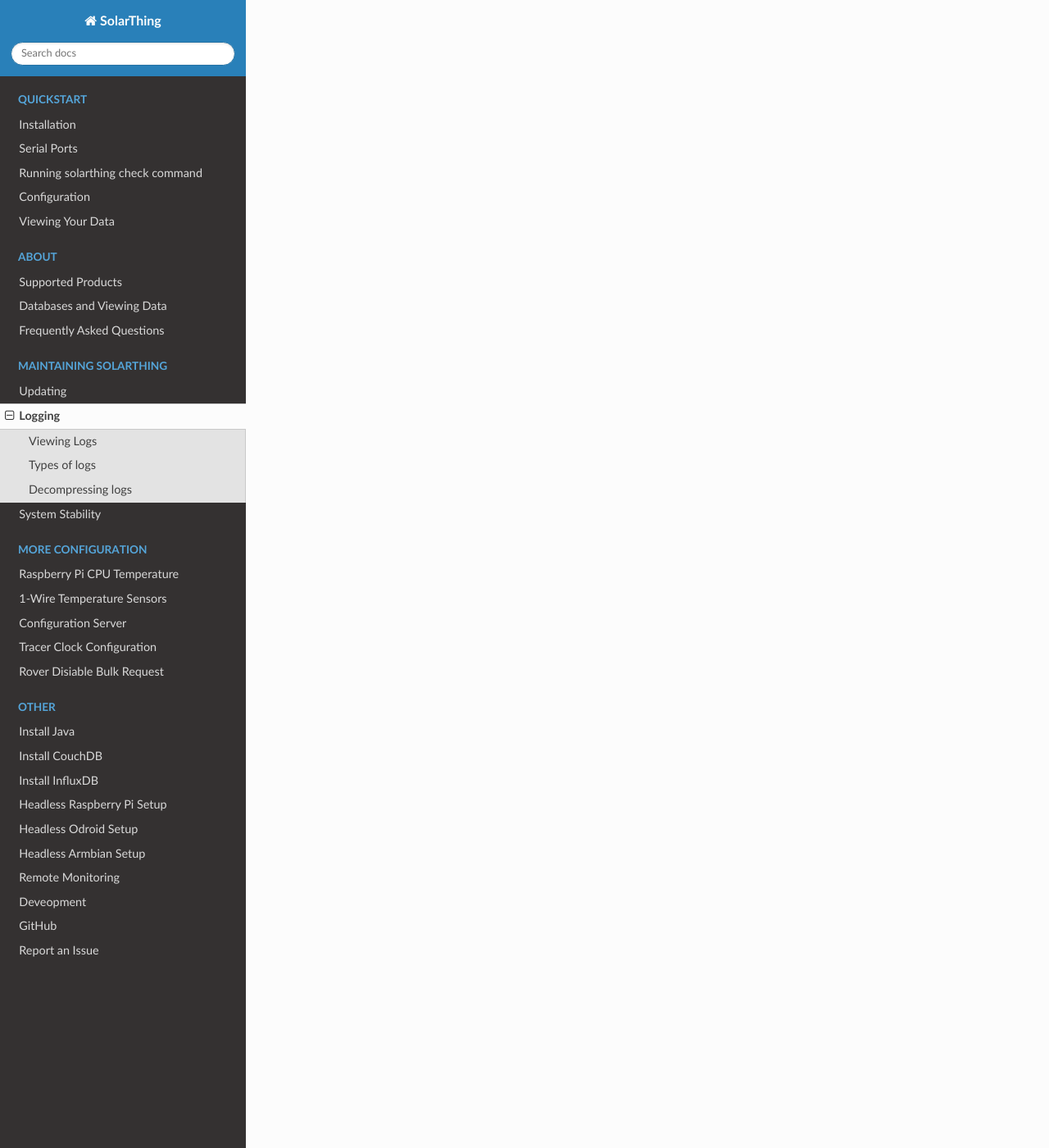
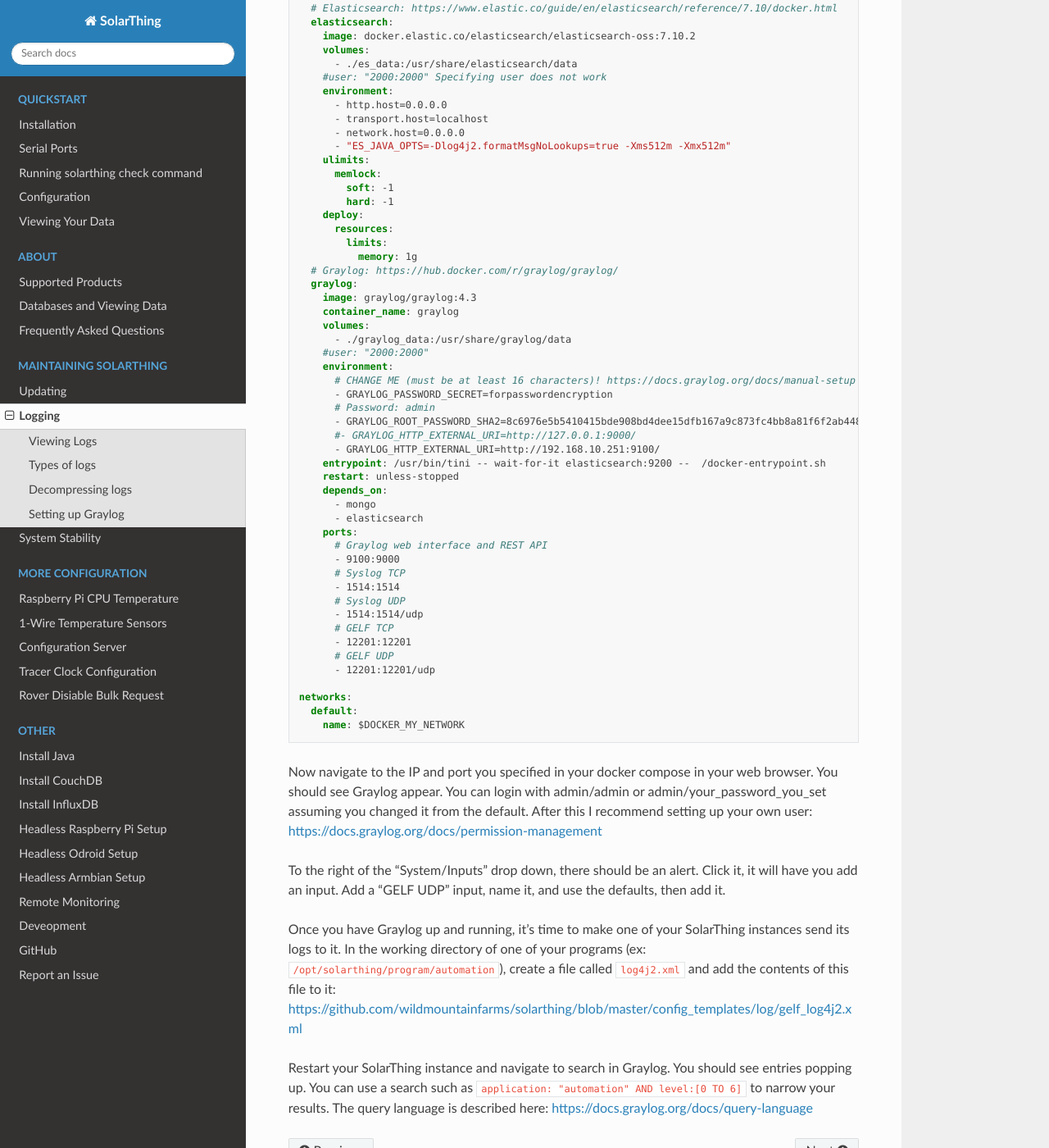
Before and after one commit to wildmountainfarms/solarthing-docs, a Sphinx documentation site: the page built from docs/source/logging.rst, in a window 1280 px wide and 1400 px high, scrolled down 2498 px. Shown: the whole window at 82% size. Built offline with Sphinx 7.4.7 and the Read the Docs theme 2.0.0, drawn with Linux system fonts in a browser that asks for light colours; pages that are not in the unit, such as notebooks, are missing from menus; some of the changed text lies outside the part shown.

Commit message:
Added graylog setup guide

```diff
--- a/docs/source/logging.rst
+++ b/docs/source/logging.rst
@@ -69,3 +69,116 @@
 
     gunzip -k log_debug_2022.03.20-1.log.gz
     less -R log_debug_2022.03.20-1.log.gz
+
+
+Setting up Graylog
+--------------------
+
+If you have many running SolarThing instances, it makes sense to send all of the logs to one place.
+Graylog is an application to do just that. I recommend installing this in the same place you have CouchDB installed
+(which should be a device that is OK to have lots of disk activity).
+
+.. code-block:: shell
+
+    cd /opt/containers
+    mkdir graylog
+    cd graylog
+    apt-get install -y pwgen  # need this to generate a good password_secret
+    pwgen -N 1 -s 96  # copy this output, you will paste it below
+    (read -s PASS && printf $PASS | sha256sum)  # type your password here and copy the SHA-256 output to paste later
+
+    mkdir es_data/
+    sudo chown -R 1000:root es_data  # es_data requires certain permissions for the elasticsearch image to like it
+
+    mkdir mongo_data/
+    sudo chown -R 2000:2000 graylog_data mongo_data  # mongo allows any uid:gid combination, so we will use 2000 for both here
+
+    mkdir graylog_data/
+    wget https://raw.githubusercontent.com/Graylog2/graylog-docker/4.3/config/graylog.conf
+    mv graylog.conf graylog_data/config/
+    sudo chown -R 1100:1100 graylog_data  # graylog_data requires certain permissions for the graylog image to like it
+
+
+
+
+Edit ``docker-compose.yml`` in the ``graylog`` directory and paste these contents into it:
+
+.. code-block:: yaml
+
+    # This example based on the combination of examples on https://docs.graylog.org/docs/docker
+    version: '3'
+    services:
+      # MongoDB: https://hub.docker.com/_/mongo/
+      mongo:
+        image: mongo:4.2
+        volumes:
+          - ./mongo_data:/data/db
+        user: "2000:2000"
+      # Elasticsearch: https://www.elastic.co/guide/en/elasticsearch/reference/7.10/docker.html
+      elasticsearch:
+        image: docker.elastic.co/elasticsearch/elasticsearch-oss:7.10.2
+        volumes:
+          - ./es_data:/usr/share/elasticsearch/data
+        #user: "2000:2000" Specifying user does not work
+        environment:
+          - http.host=0.0.0.0
+          - transport.host=localhost
+          - network.host=0.0.0.0
+          - "ES_JAVA_OPTS=-Dlog4j2.formatMsgNoLookups=true -Xms512m -Xmx512m"
+        ulimits:
+          memlock:
+            soft: -1
+            hard: -1
+        deploy:
+          resources:
+            limits:
+              memory: 1g
+      # Graylog: https://hub.docker.com/r/graylog/graylog/
+      graylog:
+        image: graylog/graylog:4.3
+        container_name: graylog
+        volumes:
+          - ./graylog_data:/usr/share/graylog/data
+        #user: "2000:2000"
+        environment:
+          # CHANGE ME (must be at least 16 characters)! https://docs.graylog.org/docs/manual-setup password_secret. Generated using pwgen
+          - GRAYLOG_PASSWORD_SECRET=forpasswordencryption
+          # Password: admin
+          - GRAYLOG_ROOT_PASSWORD_SHA2=8c6976e5b5410415bde908bd4dee15dfb167a9c873fc4bb8a81f6f2ab448a918
+          #- GRAYLOG_HTTP_EXTERNAL_URI=http://127.0.0.1:9000/
+          - GRAYLOG_HTTP_EXTERNAL_URI=http://192.168.10.251:9100/
+        entrypoint: /usr/bin/tini -- wait-for-it elasticsearch:9200 --  /docker-entrypoint.sh
+        restart: unless-stopped
+        depends_on:
+          - mongo
+          - elasticsearch
+        ports:
+          # Graylog web interface and REST API
+          - 9100:9000
+          # Syslog TCP
+          - 1514:1514
+          # Syslog UDP
+          - 1514:1514/udp
+          # GELF TCP
+          - 12201:12201
+          # GELF UDP
+          - 12201:12201/udp
+
+    networks:
+      default:
+        name: $DOCKER_MY_NETWORK
+
+Now navigate to the IP and port you specified in your docker compose in your web browser.
+You should see Graylog appear. You can login with admin/admin or admin/your_password_you_set assuming you changed it from the default.
+After this I recommend setting up your own user: https://docs.graylog.org/docs/permission-management
+
+To the right of the "System/Inputs" drop down, there should be an alert. Click it, it will have you add an input.
+Add a "GELF UDP" input, name it, and use the defaults, then add it.
+
+Once you have Graylog up and running, it's time to make one of your SolarThing instances send its logs to it.
+In the working directory of one of your programs (ex: ``/opt/solarthing/program/automation``), create a file called ``log4j2.xml``
+and add the contents of this file to it: https://github.com/wildmountainfarms/solarthing/blob/master/config_templates/log/gelf_log4j2.xml
+
+Restart your SolarThing instance and navigate to search in Graylog. You should see entries popping up.
+You can use a search such as ``application: "automation" AND level:[0 TO 6]`` to narrow your results.
+The query language is described here: https://docs.graylog.org/docs/query-language
```
